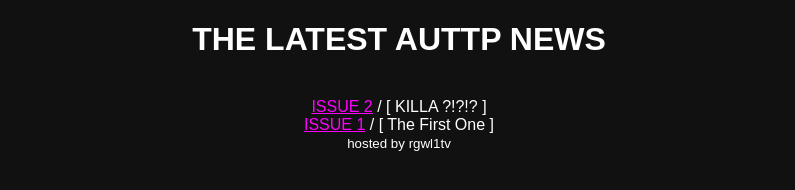
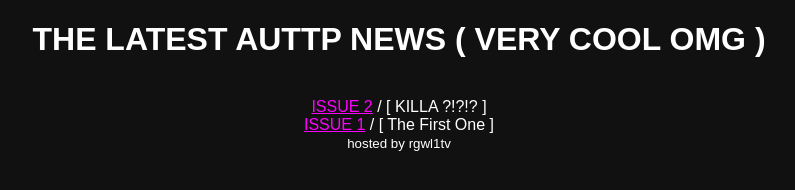
Before and after one commit to rgwl1tv69/rgwl1tv69.github.io, a plain HTML site: page index.html in a window 1280 px wide. Shown: the whole page, without its empty margins (241-1036 px from the left). Drawn offline with Linux system fonts and the light colour scheme.

Commit message:
match with repo

```diff
--- a/index.html
+++ b/index.html
@@ -8,7 +8,7 @@
   <body>
     <center>
       <h1>
-        THE LATEST AUTTP NEWS
+        THE LATEST AUTTP NEWS ( VERY COOL OMG )
       </h1><br>
       <a href="https://rgwl1tv69.github.io/e/auttp/news/2/killa.gif">ISSUE 2</a> / [ KILLA ?!?!? ]<br>
       <a href="https://rgwl1tv69.github.io/e/auttp/news/1/rgwl1tv69.gif">ISSUE 1</a> / [ The First One ]<br>
```
